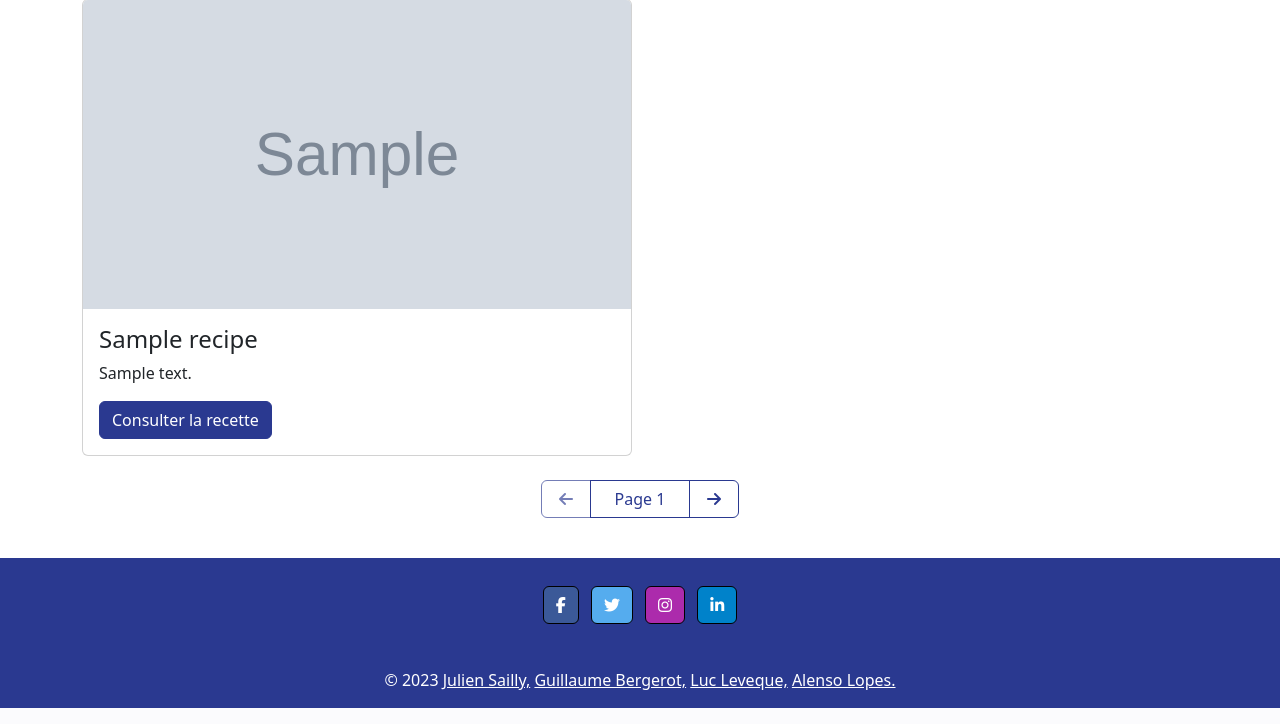
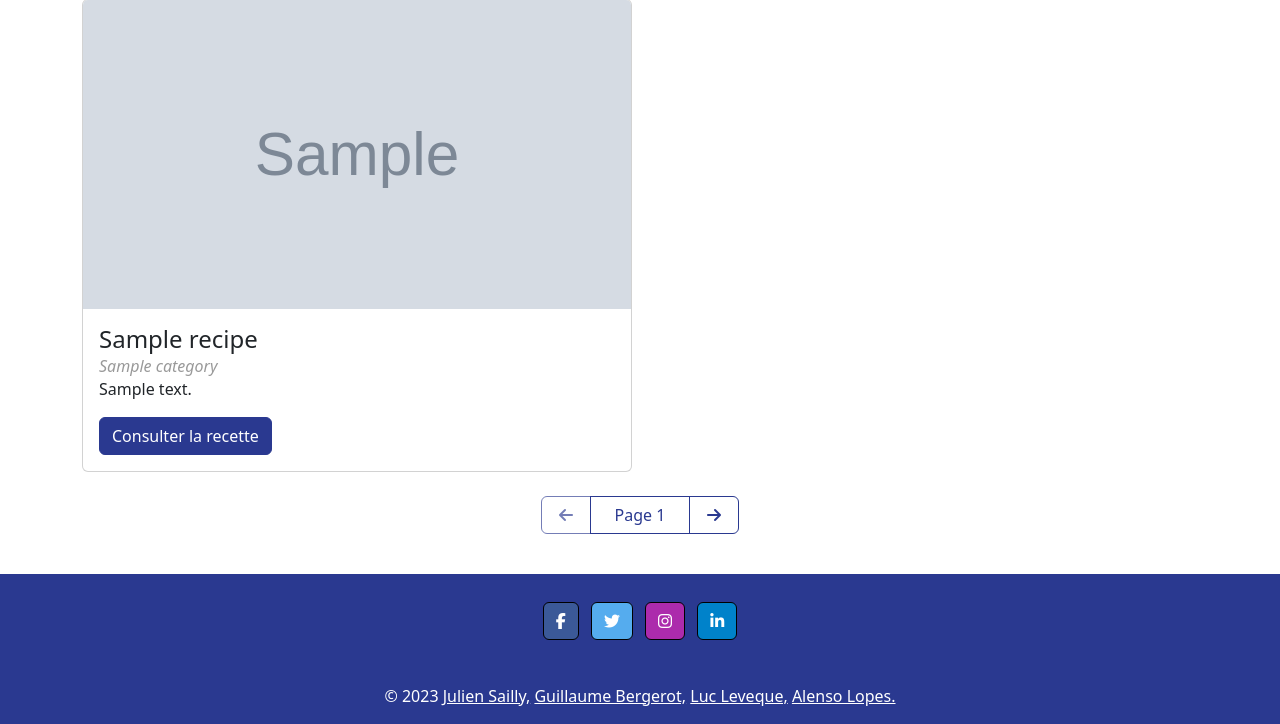
Before and after one commit to juliensailly/ptit-cuisto, a PHP site: page /index.php?controller=recipes in a window 1280 px wide. Shown: the part 155-879 px from the top of the page. Run offline with PHP 8.4, Linux system fonts and the light colour scheme; tables that the repository leaves empty hold one stand-in row (values such as "Sample post"); grey boxes marked "Sample" are stand-in pictures; some libraries are stand-ins or nearby versions.

Commit message:
feat: recipe category added when viewing all recipe

```diff
--- a/model/modelRecipes.php
+++ b/model/modelRecipes.php
@@ -62,7 +62,9 @@ class modelRecipes extends model
           $page = $_GET['page'];
         }
       }
-      $sql = "SELECT rec_id, rec_title, rec_summary, rec_image_src FROM recipes order by rec_modification_date desc, rec_creation_date desc LIMIT " . (($page - 1) * 10) . "," . 10;
+      $sql = "SELECT rec_id, rec_title, cat_id, cat_title, rec_summary, rec_image_src FROM recipes
+      join category using (cat_id)
+      order by rec_modification_date desc, rec_creation_date desc LIMIT " . (($page - 1) * 10) . "," . 10;
       $req_prep = model::$pdo->prepare($sql);
       $req_prep->execute();
       return $req_prep->fetchAll();
--- a/resources/css/style.css
+++ b/resources/css/style.css
@@ -90,6 +90,12 @@ div#results img {
 }
 
 /* -------------------- View recipe -------------------- */
+
+h6.recipe_category.card-subtitle a {
+    color: var(--grey-color);
+    margin-bottom: 0.5rem;
+    text-decoration: none;
+}
 
 h2.recipe_title {
     margin-bottom: 0;
--- a/view/viewAllRecipe.php
+++ b/view/viewAllRecipe.php
@@ -13,6 +13,12 @@
                 <h4 class="card-title">
                     <?= $recipe['rec_title'] ?>
                 </h4>
+                <h6 class="recipe_category card-subtitle">
+                    <a href="index.php?controller=filtre&action=categories&id=<?= $recipe['cat_id'] ?>"><i>
+                            <?= $recipe['cat_title'] ?>
+                        </i></a>
+                </h6>
+
                 <p class="card-text">
                     <?= $recipe['rec_summary'] ?>
                 </p>
```
